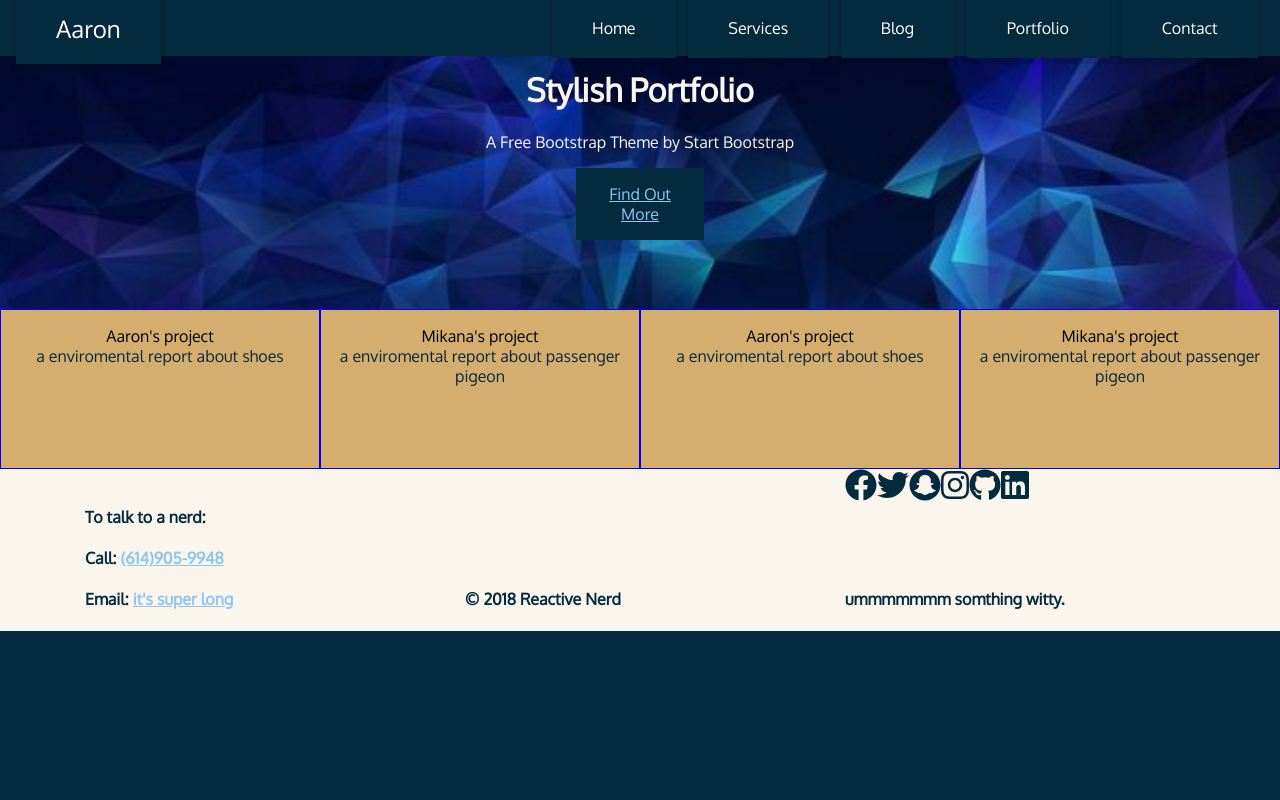
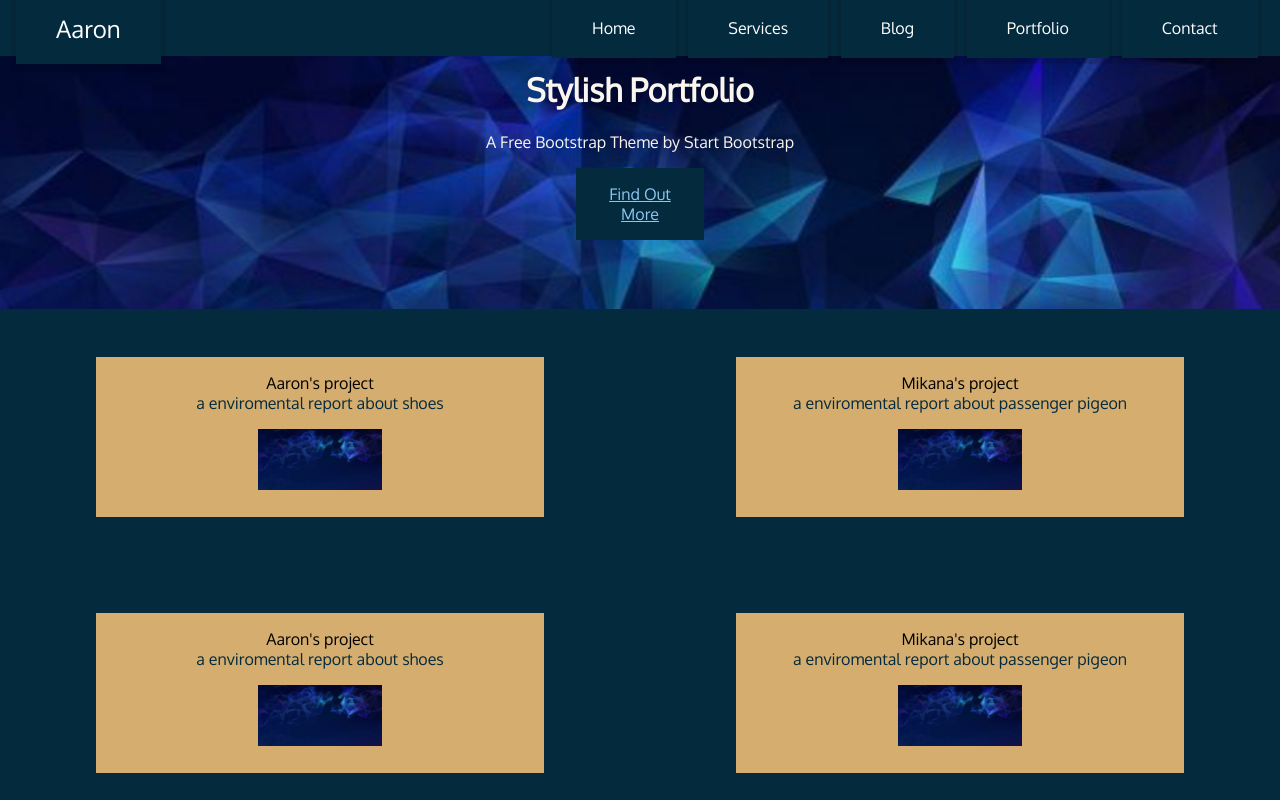
Before and after one commit to StrawHatAaron/reactive-nerd, a React (Create React App) app: page /blog in a window 1280 px wide. Shown: the top 800 px of the page. Built offline with nearby package versions, Linux system fonts and the light colour scheme.

Commit message:
new build

```diff
--- a/src/components/FractalParralax.js
+++ b/src/components/FractalParralax.js
@@ -14,7 +14,7 @@ export default class FractalParralax extends Component {
             <h1 class='parallax-h1'> {this.props.title} </h1>
             <p class='parallax-p'> A Free Bootstrap Theme by Start Bootstrap</p>
             <p class='parallax-div-button'>
-              <a class='parallax-button' href="#button">{this.props.button}</a>
+                <a class='parallax-button' href="#button">{this.props.button}</a>
             </p>
 
           </Parallax>
--- a/src/components/Pages/Blog/Blog.js
+++ b/src/components/Pages/Blog/Blog.js
@@ -6,16 +6,18 @@ import {FontAwesomeIcon} from "@fortawesome/react-fontawesome";
 import '../../../css/Pages/Blog/Blog.css';
 
 
-const blogPosts = [ {title:"Aaron's project", description:"a enviromental report about shoes"},
-                    {title:"Mikana's project", description:"a enviromental report about passenger pigeon"},
-                    {title:"Aaron's project", description:"a enviromental report about shoes"},
-                    {title:"Mikana's project", description:"a enviromental report about passenger pigeon"}  ];
+const blogPosts = [ {title:"Aaron's project", description:"a enviromental report about shoes", pic:"../../../img/dark-blue-fractal.jpg"},
+                    {title:"Mikana's project", description:"a enviromental report about passenger pigeon", pic:"../../../img/dark-blue-fractal.jpg"},
+                    {title:"Aaron's project", description:"a enviromental report about shoes", pic:"../../../img/dark-blue-fractal.jpg"},
+                    {title:"Mikana's project", description:"a enviromental report about passenger pigeon", pic:"../../../img/dark-blue-fractal.jpg"}  ];
 
 const blogsHolder = blogPosts.map((c) => {
    return(
-       <div class="blogContent">
+       <div class="blog-content">
            <div>{c.title}</div>
-           <a class="blogComment">{c.description}</a>
+           <a class="blog-comment">{c.description}</a>
+           <br/>
+           <img src={require("../../../img/dark-blue-fractal.jpg")} alt="something for the hard of sight" class="blog-pic-description"/>
        </div>
    );
 });
@@ -26,7 +28,7 @@ export default class Blog extends Component{
         return(
             <div>
                 <Header/>
-                <div class="um">
+                <div class="blog-holder">
                 {blogsHolder}
                 </div>
                 <Footer/>
--- a/src/css/Pages/Blog/Blog.css
+++ b/src/css/Pages/Blog/Blog.css
@@ -1,35 +1,33 @@
-div.blogContent{
+div.blog-content{
     height: 10em;
-    width: 30%;
+    width: 35%;
     padding: 1em;
-    margin-left: auto;
-    margin-right: auto;
-    border: 1px solid blue;
-    /*margin: 1em 1em auto;*/
-
+    margin: auto;
+    margin-top: 3em;
+    margin-bottom: 3em;
     text-align: center;
     justify-content: center;
     background-color: #d5ad6e;
-
     flex-wrap: wrap;
-    flex-direction: column;
 
     overflow: hidden;
 }
 
-div.blogContent :hover{}
+div.blog-content :hover{}
 
-div.um{
-    width: 100%;
+div.blog-holder{
+    flex-wrap: wrap;
     display: flex;
-
-    position: relative;
     background-color:#042a3d;
-
 }
 
 
-a.blogComment{
-    position:relative;
+a.blog-comment{
     color: #042a3d;
 }
+
+img.blog-pic-description{
+    margin-top:1em;
+    max-width: 30%;
+    height: auto;
+}
```
